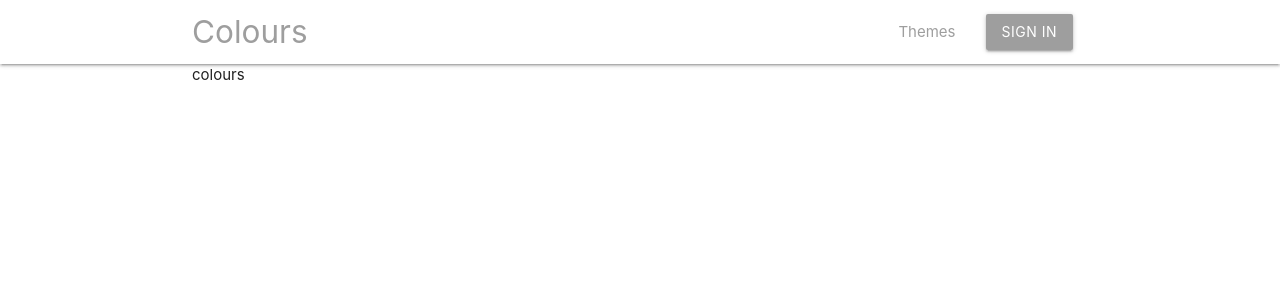
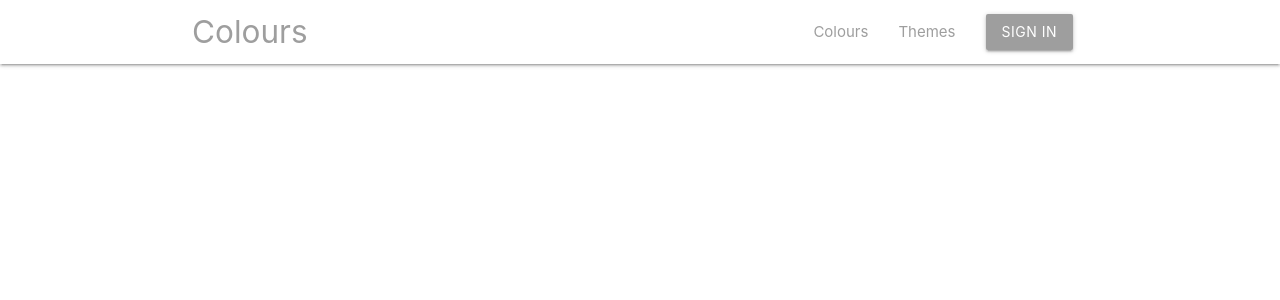
Before and after one commit to EmmanuelMhlaba/colours, a Django app: page / in a window 1280 px wide. Shown: the top 300 px of the page. Run offline with Django 3.2, Linux system fonts and the light colour scheme; some libraries are stand-ins or nearby versions.

Commit message:
Made small changes to base template.

```diff
--- a/colours_project/templates/base.html
+++ b/colours_project/templates/base.html
@@ -15,10 +15,12 @@
             <div class="nav-wrapper container">
                 <a href="#" class="brand-logo grey-text">Colours</a>
                     <ul class="hide-on-med-and-down right">
+                            <li><a href="badges.html" class="grey-text">Colours</a></li>
                         <li><a href="badges.html" class="grey-text">Themes</a></li>
                         <li><a href="sass.html" class="white-text waves-effect grey waves-light btn">Sign in</a></li>
                     </ul>
                     <ul id="nav-mobile" class="sidenav">
+                        <li><a href="badges.html" class="grey-text">Colours</a></li>
                         <li><a href="sass.html" class="grey-text">Themes</a></li>
                         <li><a href="sass.html" class="white-text waves-effect grey waves-light btn">Sign in</a></li>
                     </ul>
--- a/colours_project/templates/colours/index.html
+++ b/colours_project/templates/colours/index.html
@@ -1,3 +1,3 @@
 {% extends 'base.html' %}
 {% load staticfiles %}
-{% block body_block %}colours{% endblock %}
+{% block body_block %}{% endblock %}
```
